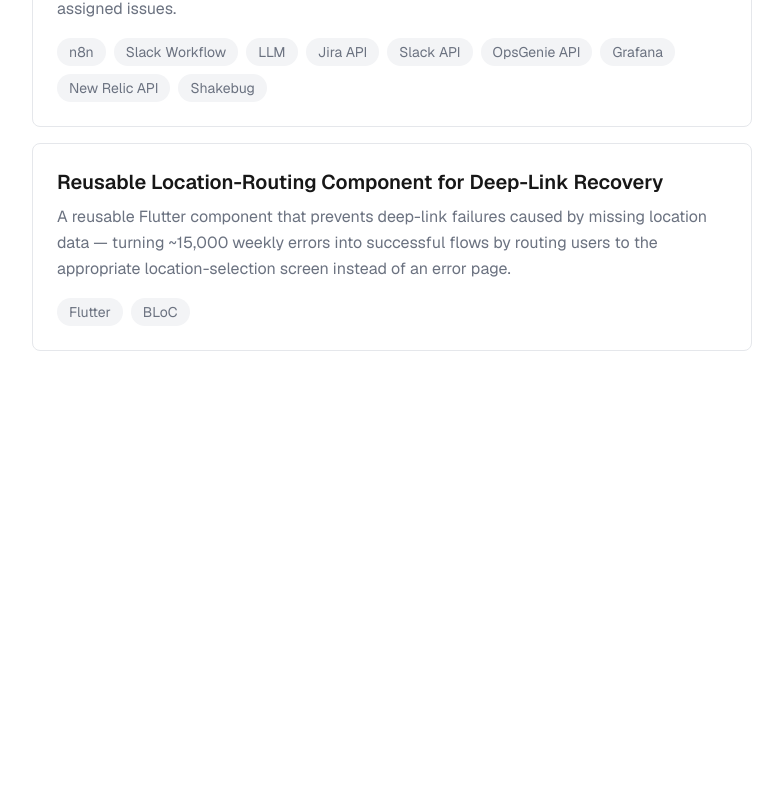
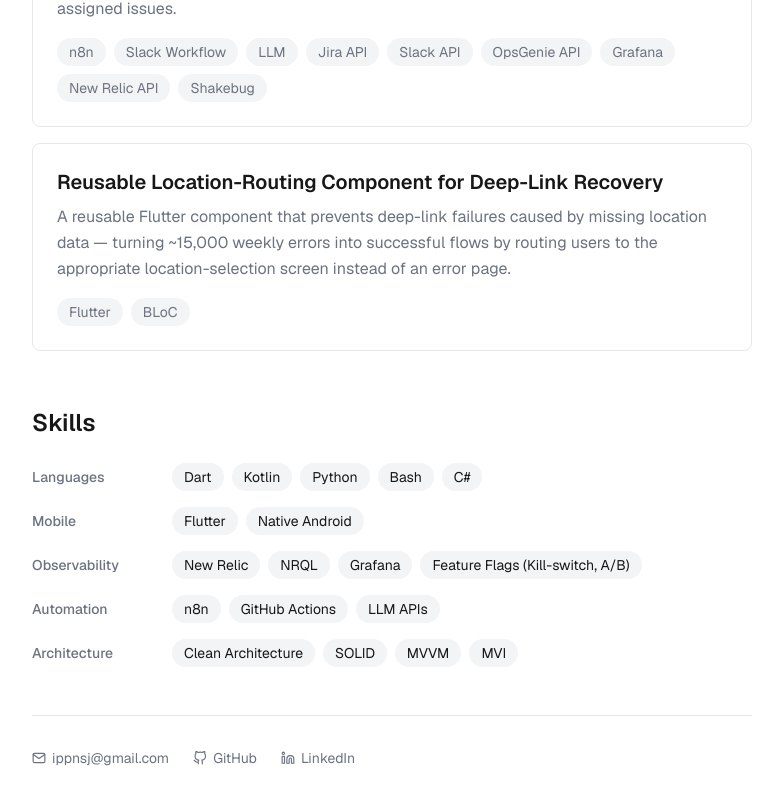
Before and after one commit to ippnsj/portfolio, a Next.js app: page / in a window 1280 px wide. Shown: the part 703-1503 px from the top of the page, without its empty margins (248-1031 px from the left). Before the commit the page ends 1094 px from the top, so only its background shows below. Built offline with nearby package versions, Linux system fonts and the light colour scheme.

Commit message:
feat: add Skills section and Footer

```diff
--- a/app/page.tsx
+++ b/app/page.tsx
@@ -1,5 +1,7 @@
+import { Footer } from '@/components/Footer';
 import { Hero } from '@/components/Hero';
 import { Projects } from '@/components/Projects';
+import { Skills } from '@/components/Skills';
 import { resolveBrandColor } from '@/lib/brand';
 import { getProjectsForCompany } from '@/lib/projects';
 
@@ -28,6 +30,8 @@ export default async function Home({
     >
       <Hero />
       <Projects projects={projects} brandColor={brandColor} />
+      <Skills />
+      <Footer />
     </main>
   );
 }
--- /dev/null
+++ b/components/Footer.tsx
@@ -0,0 +1,24 @@
+import { CONTACT_LINKS } from '@/lib/contact';
+
+export function Footer() {
+  return (
+    <footer className="mt-8 border-t border-gray-200 py-8">
+      <nav className="flex gap-6" aria-label="Footer links">
+        {CONTACT_LINKS.map((link) => (
+          <a
+            key={link.label}
+            href={link.href}
+            className="flex items-center gap-1.5 text-sm text-muted hover:text-foreground"
+            {...(link.href.startsWith('http') && {
+              target: '_blank',
+              rel: 'noopener noreferrer',
+            })}
+          >
+            <link.icon size={14} />
+            {link.label}
+          </a>
+        ))}
+      </nav>
+    </footer>
+  );
+}
--- a/components/Projects.tsx
+++ b/components/Projects.tsx
@@ -8,7 +8,7 @@ interface ProjectsProps {
 
 export function Projects({ projects, brandColor }: ProjectsProps) {
   return (
-    <section className="py-10">
+    <section className="pt-10 pb-4">
       <h2 className="text-2xl font-semibold">Projects</h2>
       <div className="mt-6 flex flex-col gap-4">
         {projects.map((project) => (
--- /dev/null
+++ b/components/Skills.tsx
@@ -0,0 +1,28 @@
+import { SKILL_CATEGORIES } from '@/lib/skills';
+
+export function Skills() {
+  return (
+    <section className="pt-10 pb-4">
+      <h2 className="text-2xl font-semibold">Skills</h2>
+      <div className="mt-6 flex flex-col gap-4">
+        {SKILL_CATEGORIES.map((category) => (
+          <div key={category.name} className="flex items-baseline gap-3">
+            <h3 className="w-32 shrink-0 text-sm font-medium text-muted">
+              {category.name}
+            </h3>
+            <div className="flex flex-wrap gap-2">
+              {category.items.map((item) => (
+                <span
+                  key={item}
+                  className="rounded-full bg-gray-100 px-3 py-1 text-sm"
+                >
+                  {item}
+                </span>
+              ))}
+            </div>
+          </div>
+        ))}
+      </div>
+    </section>
+  );
+}
--- /dev/null
+++ b/lib/skills.ts
@@ -0,0 +1,18 @@
+interface SkillCategory {
+  name: string;
+  items: string[];
+}
+
+export const SKILL_CATEGORIES: SkillCategory[] = [
+  { name: 'Languages', items: ['Dart', 'Kotlin', 'Python', 'Bash', 'C#'] },
+  { name: 'Mobile', items: ['Flutter', 'Native Android'] },
+  {
+    name: 'Observability',
+    items: ['New Relic', 'NRQL', 'Grafana', 'Feature Flags (Kill-switch, A/B)'],
+  },
+  { name: 'Automation', items: ['n8n', 'GitHub Actions', 'LLM APIs'] },
+  {
+    name: 'Architecture',
+    items: ['Clean Architecture', 'SOLID', 'MVVM', 'MVI'],
+  },
+];
```
